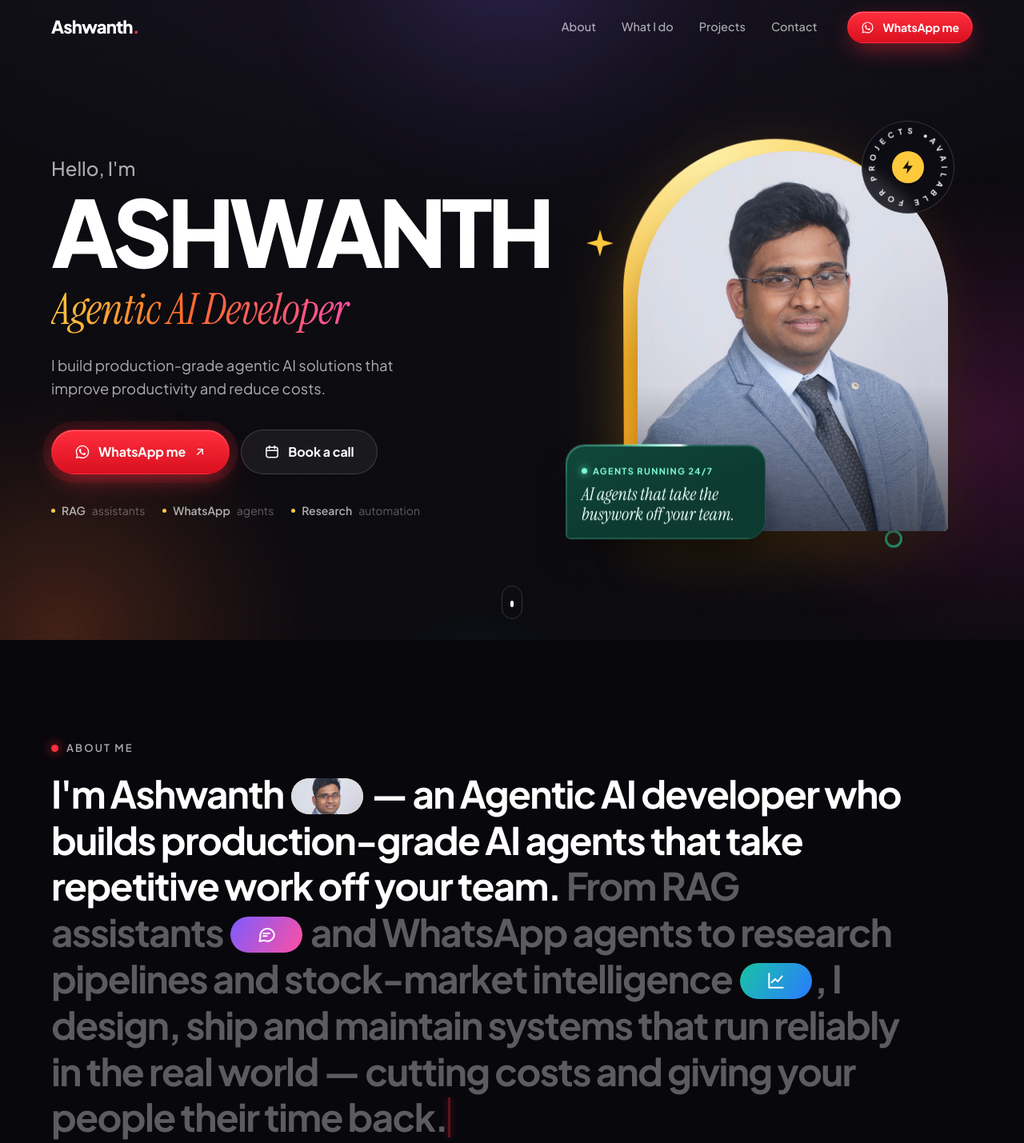
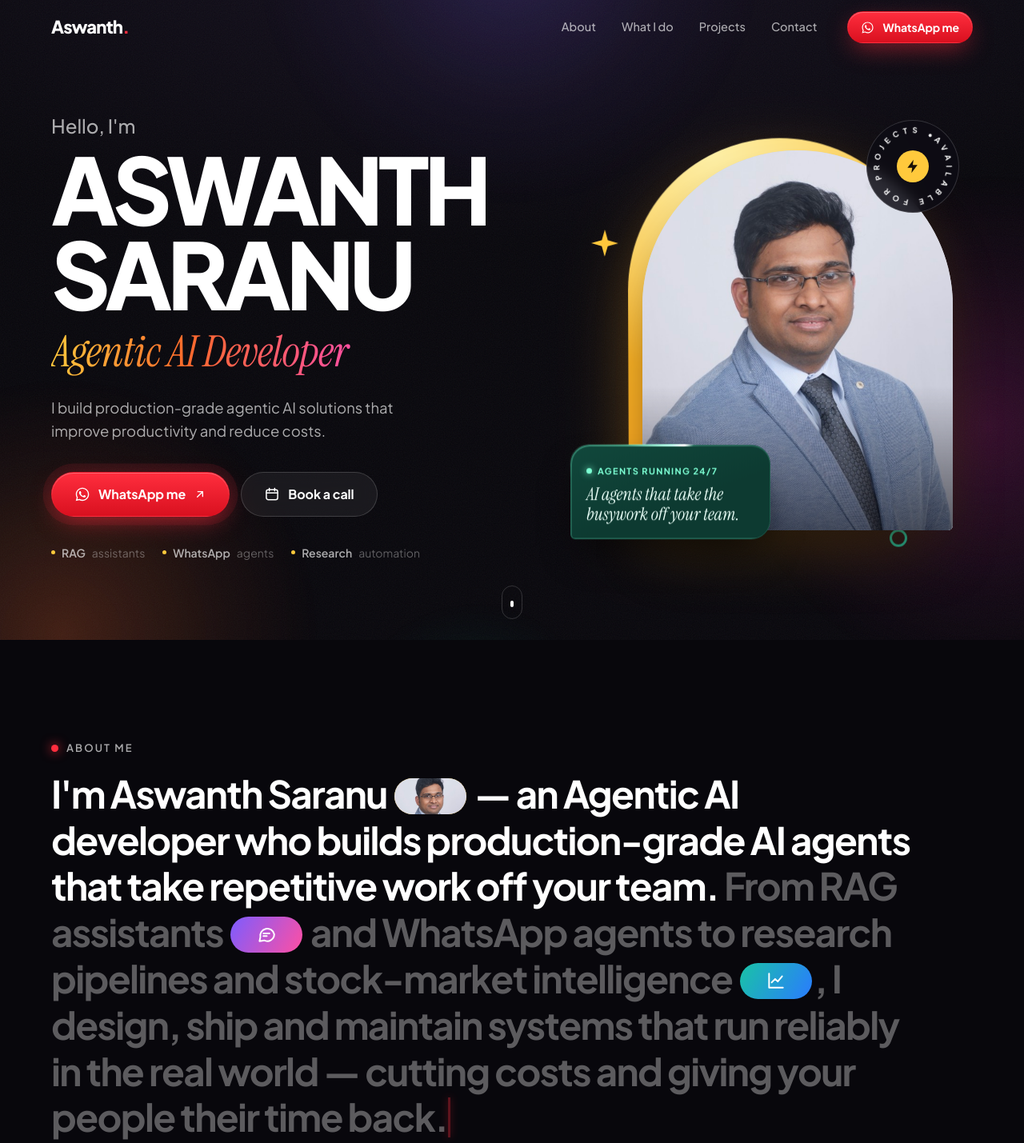
Before and after one commit to aswanth05/Agenti-AI, a plain HTML site: page index.html in a window 1280 px wide. Shown: the top 1429 px of the page at 80% size. Drawn offline with Linux system fonts and the light colour scheme; animation ran at ten frames a second.

Commit message:
Correct name to Aswanth Saranu
Fix the misspelled name across the page, meta tags, WhatsApp
messages and docs, and rename the photo file to match.

Co-Authored-By: Claude Opus 5.5 <noreply@anthropic.com>

```diff
--- a/assets/css/style.css
+++ b/assets/css/style.css
@@ -1,5 +1,5 @@
 /* =============================================================
-   Ashwanth — Agentic AI Developer
+   Aswanth Saranu — Agentic AI Developer
    One dark multi-hue theme across the whole site.
    ============================================================= */
 
@@ -361,6 +361,7 @@ section { position: relative; }
   letter-spacing: -0.055em;
   text-transform: uppercase;
 }
+.hero__name span { display: block; }
 .hero__title {
   margin: 14px 0 0;
   font-size: clamp(2rem, 4.2vw, 3.4rem);
--- a/assets/js/config.js
+++ b/assets/js/config.js
@@ -10,7 +10,7 @@ window.SITE_CONFIG = {
   whatsappDisplay: "+1 (732) 585-2231",
 
   // Message pre-filled when a visitor taps any WhatsApp button
-  whatsappMessage: "Hi Ashwanth, I found your website and I'd like to talk about an AI agent for my business.",
+  whatsappMessage: "Hi Aswanth, I found your website and I'd like to talk about an AI agent for my business.",
 
   // Web3Forms access key for the "Book a call" form.
   // Get one free at https://web3forms.com (enter the email you want submissions sent to).
--- a/assets/js/main.js
+++ b/assets/js/main.js
@@ -479,7 +479,7 @@
 
       if (!keyOk) {
         // No form backend configured yet: hand the request over via WhatsApp instead
-        const msg = `Hi Ashwanth, I'd like to book a call.\n\nName: ${data.name}\nEmail: ${data.email}\nPhone: ${data.phone}\nRequirement: ${data.requirement}`;
+        const msg = `Hi Aswanth, I'd like to book a call.\n\nName: ${data.name}\nEmail: ${data.email}\nPhone: ${data.phone}\nRequirement: ${data.requirement}`;
         if (waConfigured) {
           window.open(waLink(msg), "_blank", "noopener");
           setStatus("Opening WhatsApp with your details…", "ok");
--- a/index.html
+++ b/index.html
@@ -3,14 +3,14 @@
 <head>
   <meta charset="utf-8" />
   <meta name="viewport" content="width=device-width, initial-scale=1" />
-  <title>Ashwanth — Agentic AI Developer</title>
-  <meta name="description" content="Ashwanth builds production-grade AI agents and workflow automation — RAG assistants, WhatsApp agents, research agents and custom internal AI tools that take work off your team." />
+  <title>Aswanth Saranu — Agentic AI Developer</title>
+  <meta name="description" content="Aswanth Saranu builds production-grade AI agents and workflow automation — RAG assistants, WhatsApp agents, research agents and custom internal AI tools that take work off your team." />
   <meta name="theme-color" content="#08070c" />
   <script>document.documentElement.classList.add("js")</script>
 
   <!-- Social sharing -->
   <meta property="og:type" content="website" />
-  <meta property="og:title" content="Ashwanth — Agentic AI Developer" />
+  <meta property="og:title" content="Aswanth Saranu — Agentic AI Developer" />
   <meta property="og:description" content="Production-grade AI agents that take work off your team — and actually work." />
   <meta property="og:image" content="assets/img/og.jpg" />
   <meta name="twitter:card" content="summary_large_image" />
@@ -21,7 +21,7 @@
   <link rel="preconnect" href="https://fonts.gstatic.com" crossorigin />
   <link href="https://fonts.googleapis.com/css2?family=Plus+Jakarta+Sans:wght@400;500;600;700;800&family=Instrument+Serif:ital@0;1&display=swap" rel="stylesheet" />
 
-  <link rel="preload" as="image" href="assets/img/ashwanth.jpg" />
+  <link rel="preload" as="image" href="assets/img/aswanth.jpg" />
   <link rel="stylesheet" href="assets/css/style.css" />
 </head>
 <body>
@@ -37,7 +37,7 @@
   <!-- ===================== NAVIGATION ===================== -->
   <header class="nav" id="nav">
     <div class="nav__inner">
-      <a href="#top" class="logo">Ashwanth<span>.</span></a>
+      <a href="#top" class="logo">Aswanth<span>.</span></a>
       <nav class="nav__links" id="navLinks" aria-label="Main">
         <a href="#about">About</a>
         <a href="#services">What I do</a>
@@ -61,7 +61,7 @@
       <div class="container hero__grid">
         <div class="hero__copy">
           <p class="hero__hello reveal">Hello, I'm</p>
-          <h1 class="hero__name reveal">Ashwanth</h1>
+          <h1 class="hero__name reveal"><span>Aswanth</span> <span>Saranu</span></h1>
           <p class="hero__title reveal"><em>Agentic AI Developer</em></p>
           <p class="hero__value reveal">I build production-grade agentic AI solutions that improve productivity and reduce costs.</p>
           <div class="hero__actions reveal">
@@ -82,7 +82,7 @@
           </ul>
         </div>
 
-        <div class="hero__visual" aria-label="Portrait of Ashwanth">
+        <div class="hero__visual" aria-label="Portrait of Aswanth Saranu">
           <span class="spark spark--1" aria-hidden="true"></span>
           <span class="spark spark--2" aria-hidden="true"></span>
           <span class="dot-ring" aria-hidden="true"></span>
@@ -90,7 +90,7 @@
           <div class="arch">
             <div class="arch__glow" aria-hidden="true"></div>
             <div class="arch__photo">
-              <img src="assets/img/ashwanth.jpg" alt="Ashwanth, Agentic AI Developer" width="820" height="1025" fetchpriority="high" />
+              <img src="assets/img/aswanth.jpg" alt="Aswanth Saranu, Agentic AI Developer" width="820" height="1025" fetchpriority="high" />
             </div>
           </div>
 
@@ -125,7 +125,7 @@
           <span class="chip ..."></span> elements are the small inline visuals (they pop in as the typing reaches them).
         -->
         <p class="about__text" id="aboutText">
-          <span class="about__lead">I'm Ashwanth <span class="chip chip--photo"><img src="assets/img/ashwanth.jpg" alt="" /></span> — an Agentic AI developer who builds production-grade AI agents that take repetitive work off your team.</span>
+          <span class="about__lead">I'm Aswanth Saranu <span class="chip chip--photo"><img src="assets/img/aswanth.jpg" alt="" /></span> — an Agentic AI developer who builds production-grade AI agents that take repetitive work off your team.</span>
           <span class="about__rest">From RAG assistants <span class="chip chip--a"><svg viewBox="0 0 24 24"><use href="#i-chat" /></svg></span> and WhatsApp agents to research pipelines and stock-market intelligence <span class="chip chip--b"><svg viewBox="0 0 24 24"><use href="#i-chart" /></svg></span>, I design, ship and maintain systems that run reliably in the real world — cutting costs and giving your people their time back.</span>
         </p>
       </div>
@@ -252,8 +252,8 @@
 
   <footer class="footer">
     <div class="container footer__inner">
-      <a href="#top" class="logo">Ashwanth<span>.</span></a>
-      <p>© <span id="year"></span> Ashwanth · Agentic AI Developer</p>
+      <a href="#top" class="logo">Aswanth<span>.</span></a>
+      <p>© <span id="year"></span> Aswanth Saranu · Agentic AI Developer</p>
       <a href="#" class="footer__wa" data-wa>WhatsApp me →</a>
     </div>
   </footer>
```
Also changed, not shown: assets/img/aswanth.jpg (renamed from assets/img/ashwanth.jpg), 1 other file.
